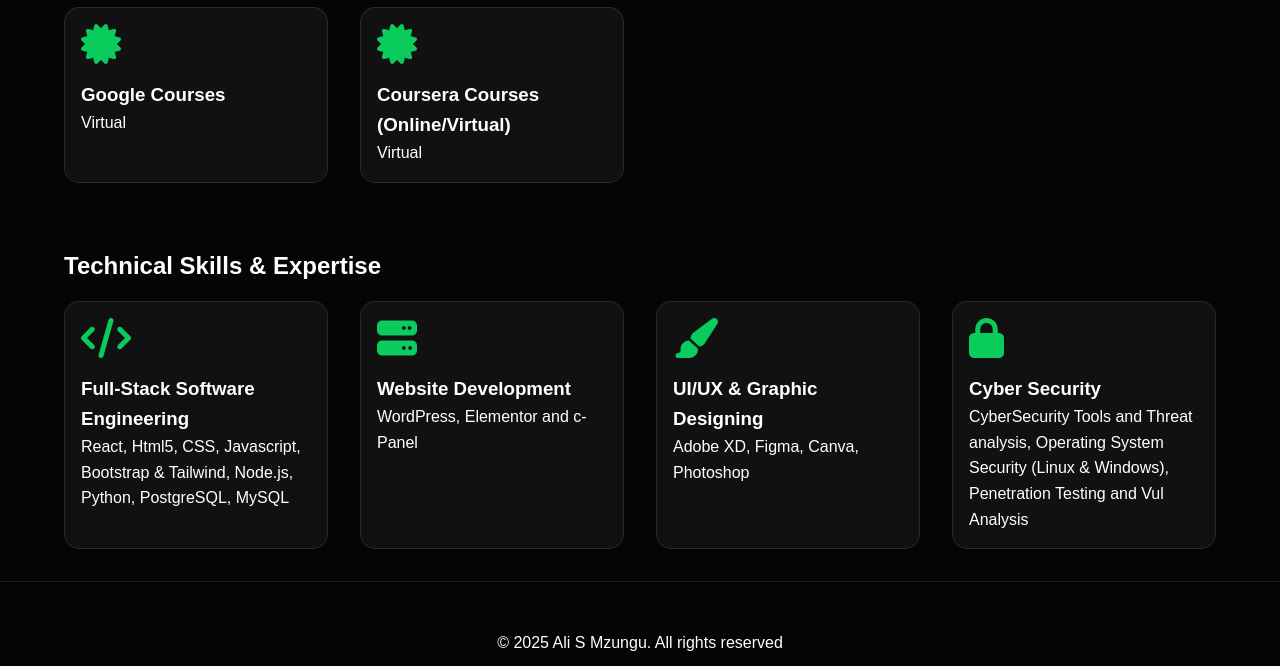
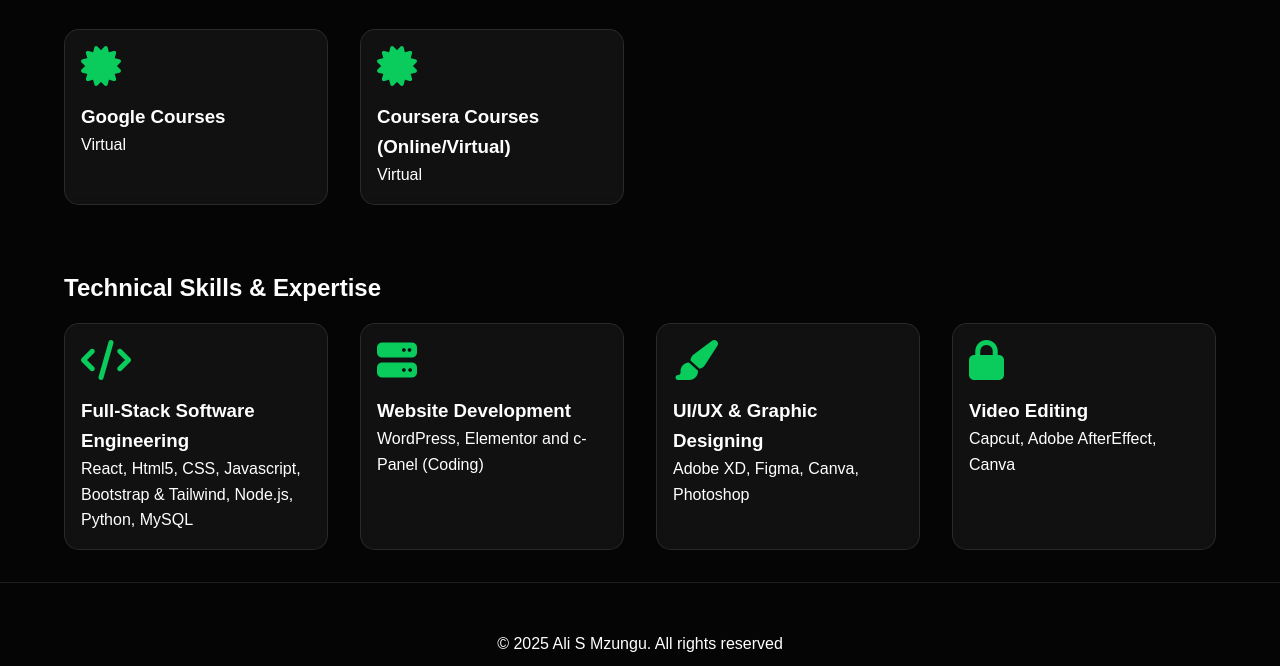
Before and after one commit to Alimzungu/updatedPort, a plain HTML site: page index.html in a window 1280 px wide. Shown: the part 1056-1722 px from the top of the page. Drawn offline with Linux system fonts and the light colour scheme.

Commit message:
Update index.html

```diff
--- a/index.html
+++ b/index.html
@@ -31,7 +31,7 @@
         <div class="hero-content">
             <h1>Software Engineering with Cyber Security</h1>
             <p>Developing Digital Softwares that merge Creativity with Technology</p>
-            <p class="highlight"> Specializing in modern Software Engineering and Cyber Security</p>
+            <p class="highlight"> Specializing in modern Software Engineering and Graphic Designing/Video Editing</p>
             <a href="https://www.linkedin.com/in/ali-mzungu-43734522b/" class="cta-button">Let's Connect</a>
             <a href="https://drive.google.com/file/d/1qbNzYyCwZCz2nryaZdbwCQ1zrZSwMOYD/view?usp=sharing" target="_blank "class= "cta-button" style="color: white;">View & Download Curiculum Vitae</a>
         </div>
@@ -102,12 +102,12 @@
             <div class="skills-card">
                 <i class="fas fa-code"></i>
                 <h3>Full-Stack Software Engineering</h3>
-                <p>React, Html5, CSS, Javascript, Bootstrap & Tailwind, Node.js, Python, PostgreSQL, MySQL</p>
+                <p>React, Html5, CSS, Javascript, Bootstrap & Tailwind, Node.js, Python, MySQL</p>
             </div>
             <div class="skills-card">
                 <i class="fas fa-server"></i>
                 <h3>Website Development</h3>
-                <p>WordPress, Elementor and c-Panel</p>
+                <p>WordPress, Elementor and c-Panel (Coding)</p>
             </div>
             <div class="skills-card">
                 <i class="fas fa-paint-brush"></i>
@@ -116,8 +116,8 @@
             </div>
             <div class="skills-card">
                 <i class="fas fa-lock"></i>
-                <h3>Cyber Security</h3>
-                <p>CyberSecurity Tools and Threat analysis, Operating System Security (Linux & Windows), Penetration Testing and Vul Analysis</p>
+                <h3>Video Editing</h3>
+                <p>Capcut, Adobe AfterEffect, Canva</p>
             </div>
         </div>
     </section>
```
